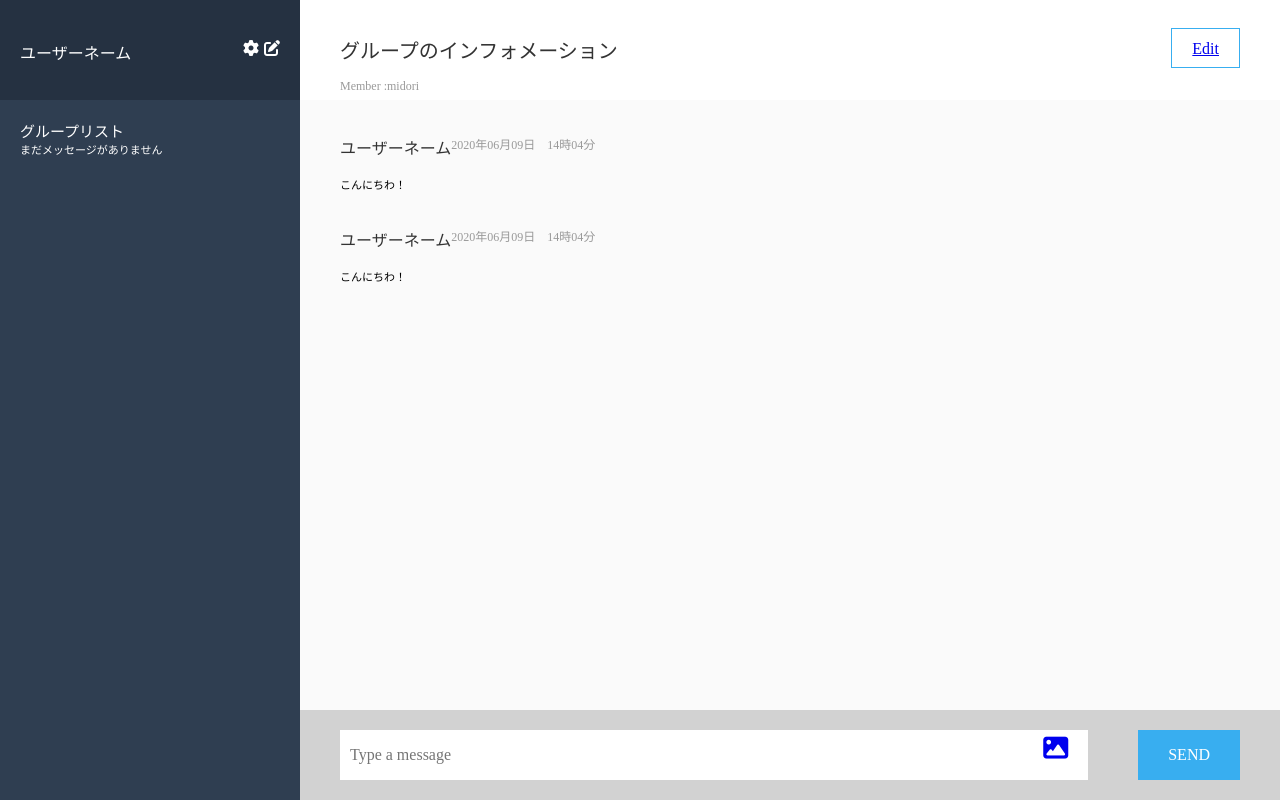
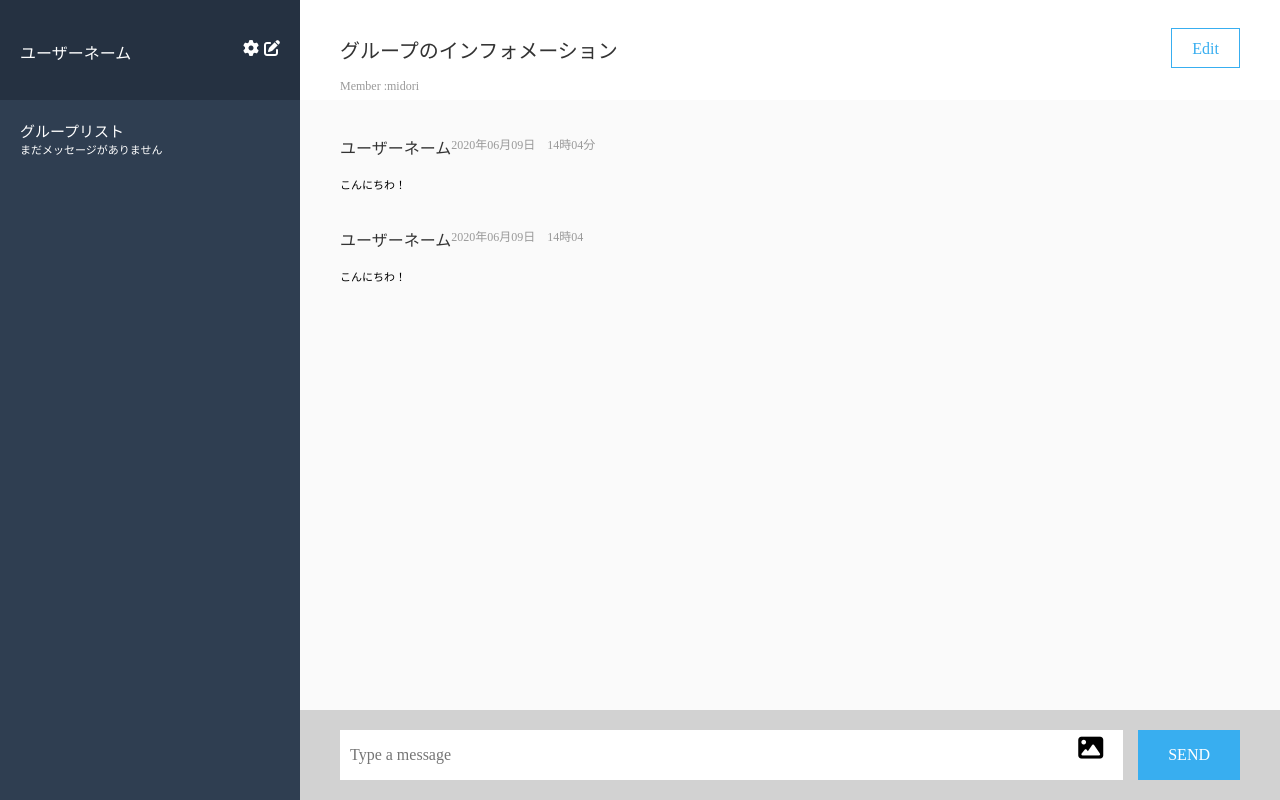
Before and after one commit to midoridaichi/chat-space, a Rails app: page / in a window 1280 px wide. Run offline with Rails 7, Linux system fonts and the light colour scheme; style sheets or scripts are compiled from the project's sources; some libraries are stand-ins or nearby versions.

Commit message:
Front実装

```diff
--- a/app/assets/stylesheets/modules/_messages.scss
+++ b/app/assets/stylesheets/modules/_messages.scss
@@ -79,16 +79,18 @@
     .edit-btn{
       display: block;
       border: 1px solid #38AEF0;
-      color: #38AEF0;
       height: 40px;
       line-height: 40px;
       margin-top: 28px;
       margin-right: 40px;
       padding: 0 20px;
-      text-decoration: none;
+
     }
 
-    .main-edit__btn{}
+    .main-edit__btn{
+      text-decoration: none;
+      color:#38AEF0 ;
+    }
 
 
 
@@ -162,11 +164,12 @@
       width: 100%;
       }
 
+
     .input-message{
       border:none;
       height: 50px;
       width: 100%;
-      padding: 0 45px 0 15px;
+      padding: 0 10px 0 15px;
       position: relative;}
 
     .send-btn{
@@ -184,7 +187,7 @@
 
     .input-picture{
       position: absolute;
-      right:55px;
+      right:10px;
       top:5px;
       font-size: 25px;
       }
@@ -202,5 +205,6 @@
       padding: 0 30px;
       }
 
-    .hoge{display: none;
+    .hoge{
+      display: none;
       }
--- a/app/views/messages/_main_chat.html.haml
+++ b/app/views/messages/_main_chat.html.haml
@@ -6,7 +6,7 @@
         %ul.member-list Member :
         %li.member midori
     .edit-btn
-      =link_to "#", class: "main-edit__btn" do
+      =link_to "/#", class:"main-edit__btn" do
         Edit
   .message-list
     .message-box
@@ -22,17 +22,16 @@
         .message-name
           ユーザーネーム
         .date
-          2020年06月09日　14時04分
+          2020年06月09日　14時04
       .message
         こんにちわ！
-  .message-form
+  %form.message-form
     .message-input
       .input-message
-        %input.textarea{:placeholder => "Type a message", :type => "text"}
+        %input.textarea{placeholder: "Type a message", type: "text",}
         .input-picture
-          =link_to "#", class: "picture-edit__btn" do
-            %label{:class=>"input-box__image"}
+          %label{class: "input-box__image"}
             %i.fa.fa-image
-            %input{:class =>"hoge", :type => "file", :name => "message[image]", :id => "message_image"}
+            %input{class: "hoge", type: "file", name:"hoge-file[image]", method:"post",enctype:"multipart/form-date"}
     .send-btn
-      %input.submit{:name => "commit", :type => "submit", :value => "SEND"}
+      %input.submit{name: "commit", type: "submit", value: "SEND"}
```
